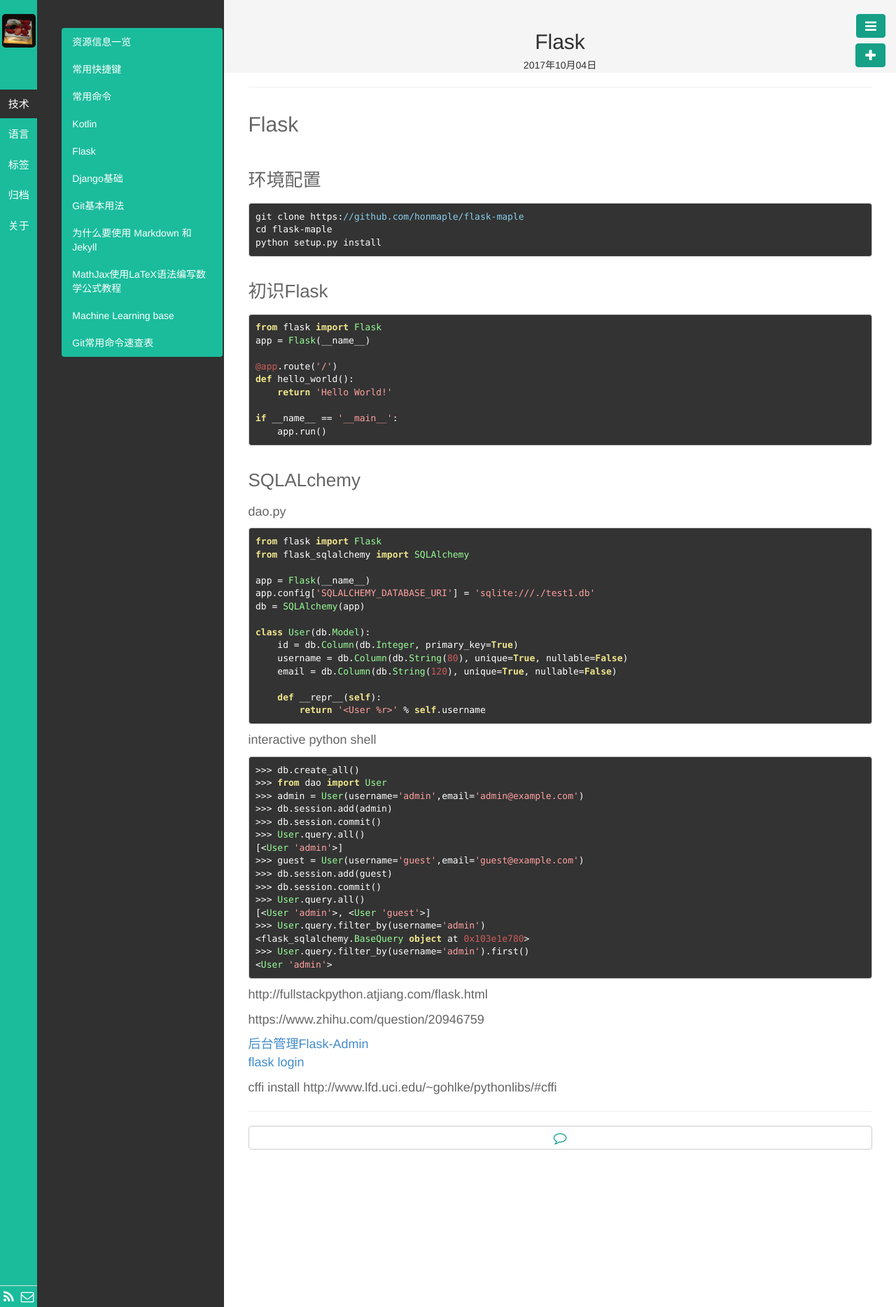
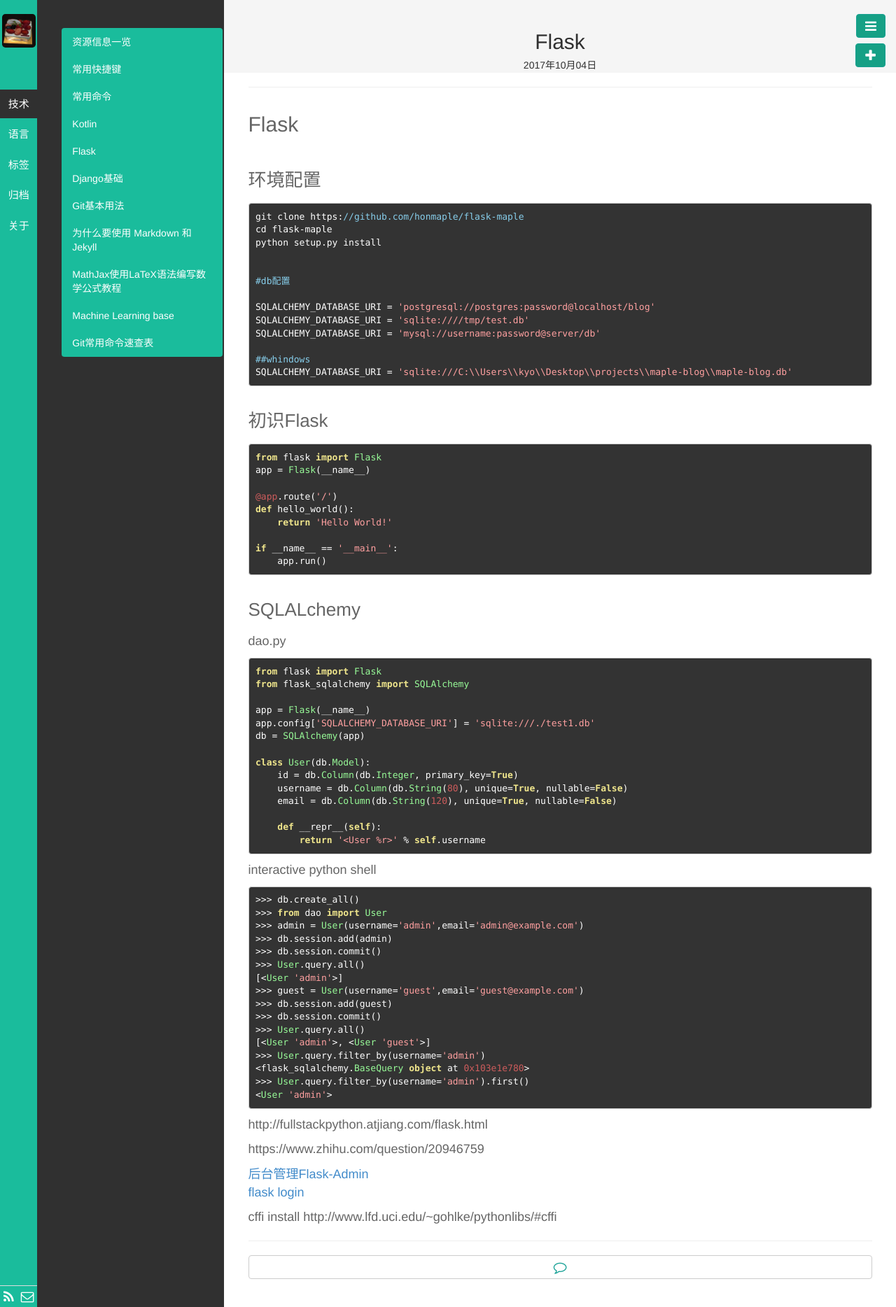
Before and after one commit to kyoyo/kyoyo.github.io, a Jekyll site: the page built from _posts/技術/2017-10-04-Flask.md, in a window 1280 px wide. Shown: the whole page at 70% size. Built offline with Jekyll 4.4.1, drawn with Linux system fonts in a browser that asks for light colours; Markdown is read by kramdown in place of the engine named in the settings.

Commit message:
Update 2017-10-04-Flask.md

````diff
--- a/_posts/技術/2017-10-04-Flask.md
+++ b/_posts/技術/2017-10-04-Flask.md
@@ -14,6 +14,16 @@ description:
 git clone https://github.com/honmaple/flask-maple
 cd flask-maple
 python setup.py install
+
+
+#db配置
+
+SQLALCHEMY_DATABASE_URI = 'postgresql://postgres:password@localhost/blog'
+SQLALCHEMY_DATABASE_URI = 'sqlite:////tmp/test.db'
+SQLALCHEMY_DATABASE_URI = 'mysql://username:password@server/db'
+
+##whindows
+SQLALCHEMY_DATABASE_URI = 'sqlite:///C:\\Users\\kyo\\Desktop\\projects\\maple-blog\\maple-blog.db'
 
 ```
 
````
